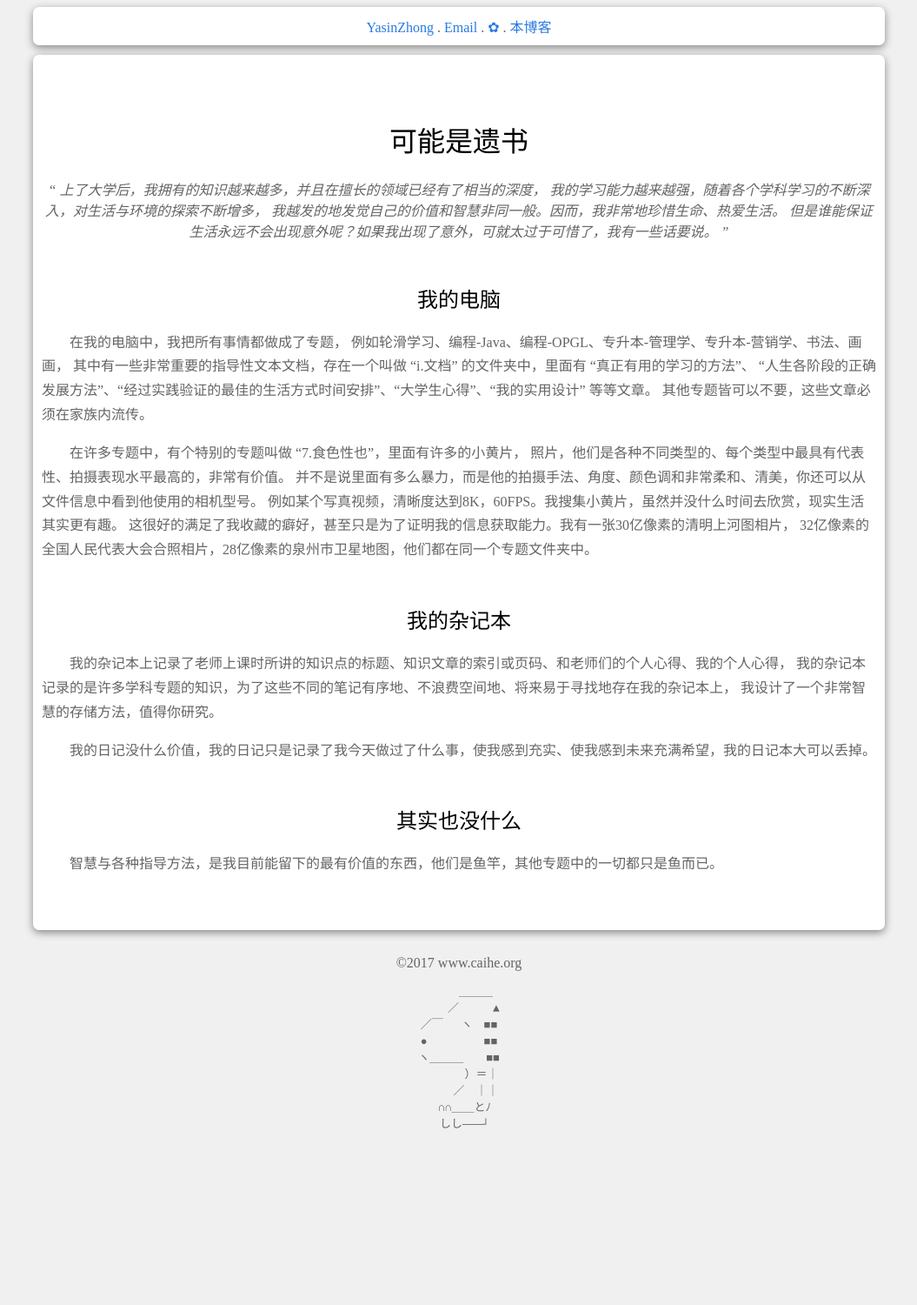
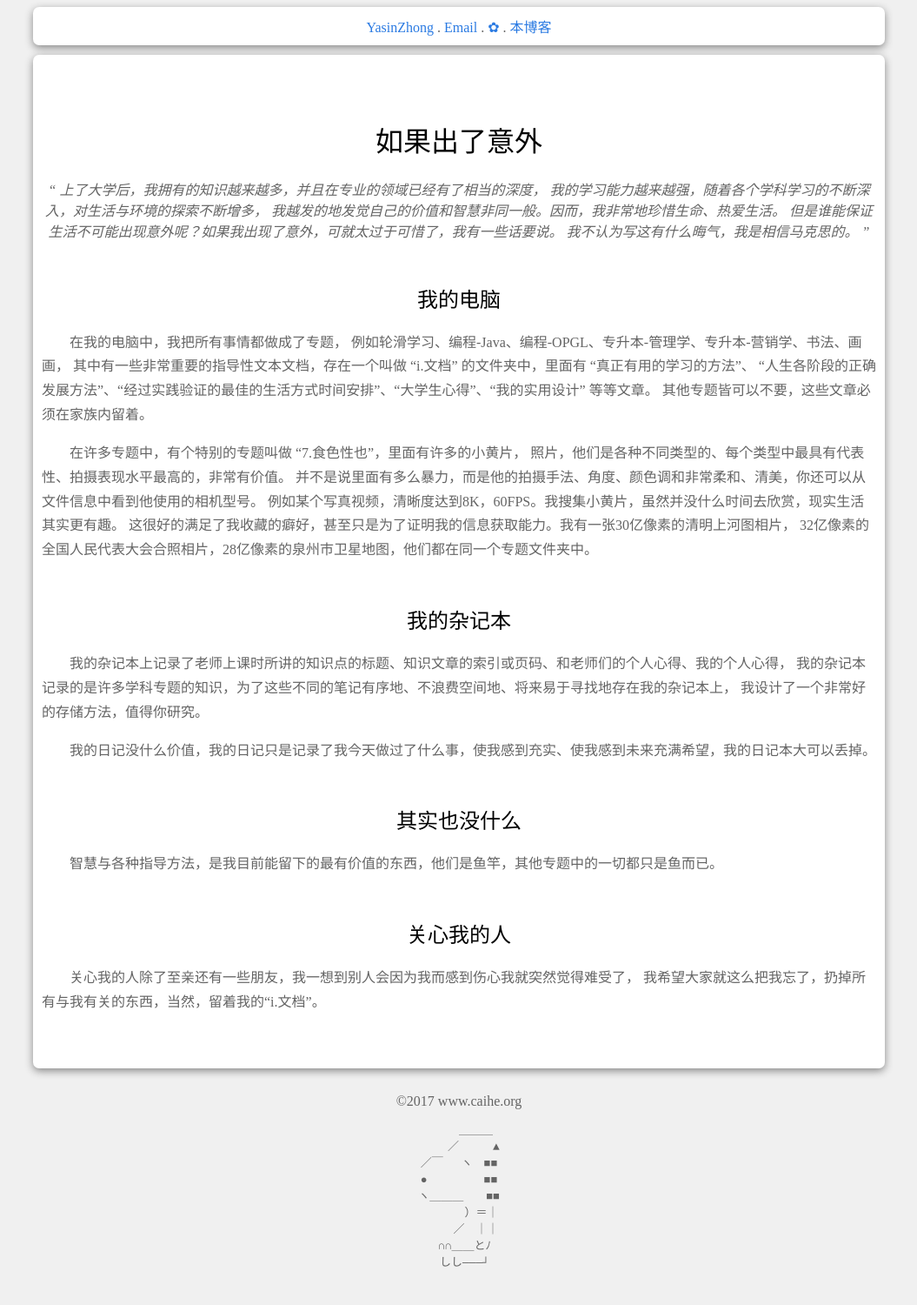
Before and after one commit to YasinZhong/yasinzhong.github.io, a Jekyll site: the page built from Post/yishu.html, in a window 1280 px wide. Shown: the whole page at 87% size, without its empty margins (112-1167 px from the left). Built offline with Jekyll 4.4.1, drawn with Linux system fonts in a browser that asks for light colours; comment, search, counter and statistics services are not loaded; before the commit the page ends 1341 px from its top, so only the background shows below that.

Commit message:
2018/04/13

```diff
--- a/Post/yishu.html
+++ b/Post/yishu.html
@@ -1,14 +1,15 @@
 ---
 layout: default
-title: 可能是遗书
+title: 如果出了意外
 ---
 
 <h1>{{ page.title }}</h1>
 <q>
-	上了大学后，我拥有的知识越来越多，并且在擅长的领域已经有了相当的深度，
+	上了大学后，我拥有的知识越来越多，并且在专业的领域已经有了相当的深度，
 	我的学习能力越来越强，随着各个学科学习的不断深入，对生活与环境的探索不断增多，
 	我越发的地发觉自己的价值和智慧非同一般。因而，我非常地珍惜生命、热爱生活。
-	但是谁能保证生活永远不会出现意外呢？如果我出现了意外，可就太过于可惜了，我有一些话要说。
+	但是谁能保证生活不可能出现意外呢？如果我出现了意外，可就太过于可惜了，我有一些话要说。
+	我不认为写这有什么晦气，我是相信马克思的。
 </q>
 
 <h2>我的电脑</h2>
@@ -17,7 +18,7 @@ title: 可能是遗书
 	例如轮滑学习、编程-Java、编程-OPGL、专升本-管理学、专升本-营销学、书法、画画，
 	其中有一些非常重要的指导性文本文档，存在一个叫做 “i.文档” 的文件夹中，里面有 “真正有用的学习的方法”、
 	“人生各阶段的正确发展方法”、“经过实践验证的最佳的生活方式时间安排”、“大学生心得”、“我的实用设计” 等等文章。
-	其他专题皆可以不要，这些文章必须在家族内流传。
+	其他专题皆可以不要，这些文章必须在家族内留着。
 </p>
 <p>
 	在许多专题中，有个特别的专题叫做 “7.食色性也”，里面有许多的小黄片，
@@ -32,7 +33,7 @@ title: 可能是遗书
 <p>
 	我的杂记本上记录了老师上课时所讲的知识点的标题、知识文章的索引或页码、和老师们的个人心得、我的个人心得，
 	我的杂记本记录的是许多学科专题的知识，为了这些不同的笔记有序地、不浪费空间地、将来易于寻找地存在我的杂记本上，
-	我设计了一个非常智慧的存储方法，值得你研究。
+	我设计了一个非常好的存储方法，值得你研究。
 </p>
 
 <p>
@@ -43,3 +44,9 @@ title: 可能是遗书
 <p>
 	智慧与各种指导方法，是我目前能留下的最有价值的东西，他们是鱼竿，其他专题中的一切都只是鱼而已。
 </p>
+
+<h2>关心我的人</h2>
+<p>
+	关心我的人除了至亲还有一些朋友，我一想到别人会因为我而感到伤心我就突然觉得难受了，
+	我希望大家就这么把我忘了，扔掉所有与我有关的东西，当然，留着我的“i.文档”。
+</p>
--- a/index.html
+++ b/index.html
@@ -27,5 +27,5 @@ title: Yasin Zhong|blog
 		<a href="http://a.caihe.org/post-li/2018-3-10-MovieShare.html" ><li>影视</li></a><br/>
 		<a href="http://a.caihe.org/Post/Daubs.html" ><li>涂鸦-My Daubs</li></a><br/>
 		<a href="http://a.caihe.org/Post/Photograph.html" ><li>照相-MyPhotoGraphs</li></a><br/>
-
+		<a href="http://a.caihe.org/Post/yishu.html" ><li>如果</li></a><br/>
 	</ol>
```
